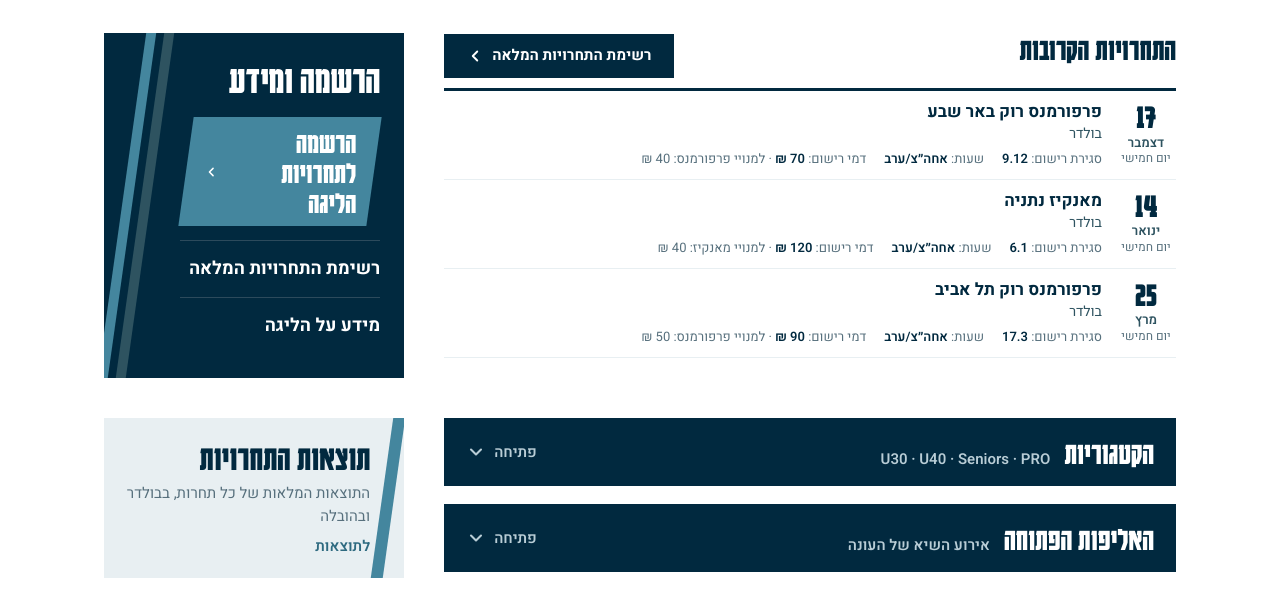
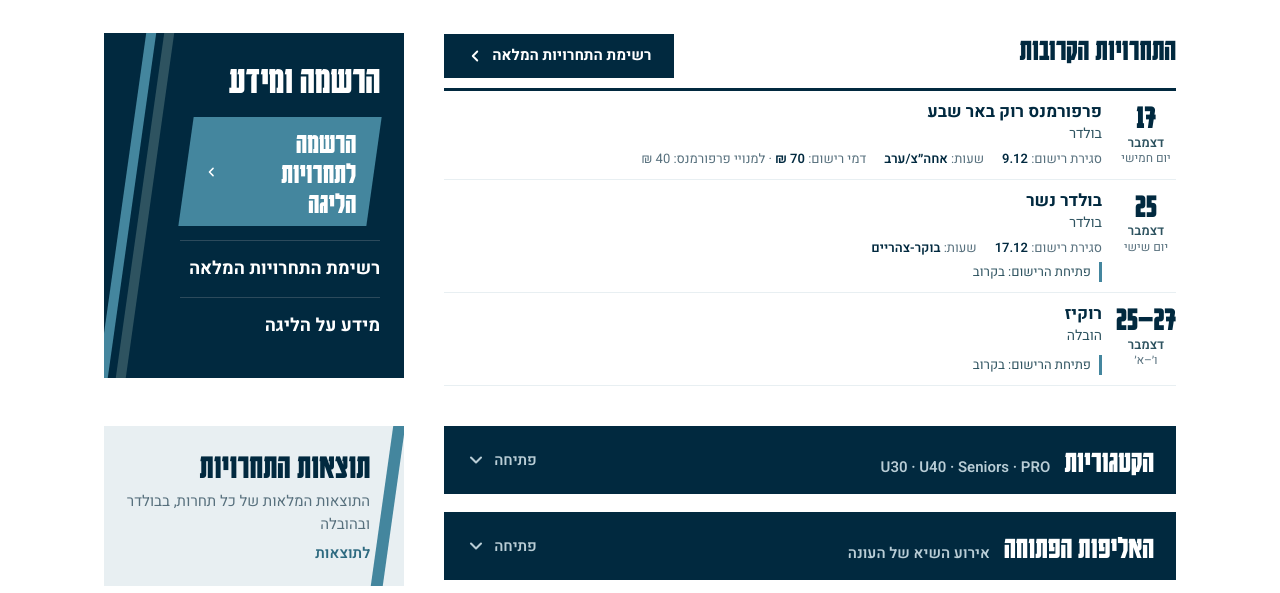
Before and after one commit to goony663/ILCA-Leagues, a plain HTML site: page open.html in a window 1280 px wide. Shown: the part 181-774 px from the top of the page. Drawn offline with Linux system fonts and the light colour scheme.

Commit message:
Open League calendar from its own sheet (תחרויות לפרסום); skip date-less items in upcoming lists
Co-Authored-By: Claude Opus 5.5 <noreply@anthropic.com>
Claude-Session: https://claude.ai/code/session_014DB3QUZjQHFRqkEHSptC18

```diff
--- a/data/calendar.json
+++ b/data/calendar.json
@@ -1,6 +1,6 @@
 {
- "updated": "2026-11-15",
- "source": "רשימת תחרויות ליגה ארצית וסימולציות- עונת 2027-2026 + דפי הליגות",
+ "updated": "2026-11-17",
+ "source": "הליגה הפתוחה: \"רשימת תחרויות הליגה הפתוחה- עונת 2027-2026\" (טאב תחרויות לפרסום) · שאר הליגות: \"רשימת תחרויות ליגה ארצית וסימולציות- עונת 2027-2026\"",
  "items": [
   {
    "league": "national",
@@ -370,39 +370,6 @@
    "regClose": "2026-12-09"
   },
   {
-   "league": "open",
-   "kind": "boulder",
-   "start": "2026-12-17",
-   "title": "פרפורמנס רוק באר שבע",
-   "sub": "בולדר",
-   "regClose": "2026-12-09",
-   "hours": "אחה״צ/ערב",
-   "fee": "70 ₪",
-   "feeMember": "למנויי פרפורמנס: 40 ₪"
-  },
-  {
-   "league": "open",
-   "kind": "boulder",
-   "start": "2027-01-14",
-   "title": "מאנקיז נתניה",
-   "sub": "בולדר",
-   "regClose": "2027-01-06",
-   "hours": "אחה״צ/ערב",
-   "fee": "120 ₪",
-   "feeMember": "למנויי מאנקיז: 40 ₪"
-  },
-  {
-   "league": "open",
-   "kind": "boulder",
-   "start": "2027-03-25",
-   "title": "פרפורמנס רוק תל אביב",
-   "sub": "בולדר",
-   "regClose": "2027-03-17",
-   "hours": "אחה״צ/ערב",
-   "fee": "90 ₪",
-   "feeMember": "למנויי פרפורמנס: 50 ₪"
-  },
-  {
    "league": "champ",
    "kind": "boulder",
    "start": "2027-01-04",
@@ -463,6 +430,85 @@
    "title": "אליפות ישראל בהובלה לילדים",
    "sub": "אליפויות",
    "cats": "U13, U15"
+  },
+  {
+   "league": "open",
+   "kind": "boulder",
+   "start": "2026-12-17",
+   "title": "פרפורמנס רוק באר שבע",
+   "sub": "בולדר",
+   "regClose": "2026-12-09",
+   "hours": "אחה״צ/ערב",
+   "fee": "70 ₪",
+   "feeMember": "למנויי פרפורמנס: 40 ₪"
+  },
+  {
+   "league": "open",
+   "kind": "boulder",
+   "start": "2026-12-25",
+   "title": "בולדר נשר",
+   "sub": "בולדר",
+   "regClose": "2026-12-17",
+   "hours": "בוקר-צהריים",
+   "note": "פתיחת הרישום: בקרוב"
+  },
+  {
+   "league": "open",
+   "kind": "lead",
+   "start": "2026-12-25",
+   "end": "2026-12-27",
+   "title": "רוקיז",
+   "sub": "הובלה",
+   "note": "פתיחת הרישום: בקרוב"
+  },
+  {
+   "league": "open",
+   "kind": "boulder",
+   "start": "2027-01-14",
+   "title": "מאנקיז נתניה",
+   "sub": "בולדר",
+   "regClose": "2027-01-06",
+   "hours": "אחה״צ/ערב",
+   "fee": "120 ₪",
+   "feeMember": "למנויי מאנקיז: 40 ₪"
+  },
+  {
+   "league": "open",
+   "kind": "boulder",
+   "start": "2027-03-25",
+   "title": "פרפורמנס רוק תל אביב",
+   "sub": "בולדר",
+   "regClose": "2027-03-17",
+   "hours": "אחה״צ/ערב",
+   "fee": "90 ₪",
+   "feeMember": "למנויי פרפורמנס: 50 ₪"
+  },
+  {
+   "league": "open",
+   "kind": "boulder",
+   "start": "2027-03-30",
+   "title": "טוטם פרדס חנה",
+   "sub": "כוכבים נופלים · בולדר",
+   "regClose": "2027-03-22",
+   "note": "פתיחת הרישום: בקרוב"
+  },
+  {
+   "league": "open",
+   "kind": "boulder",
+   "start": "2027-05-18",
+   "title": "טוטם פרדס חנה",
+   "sub": "בולדר",
+   "regClose": "2027-05-10",
+   "note": "פתיחת הרישום: בקרוב"
+  },
+  {
+   "league": "open",
+   "kind": "boulder",
+   "start": "2027-05-01",
+   "approx": "מאי",
+   "title": "דה וול מודיעין",
+   "sub": "הובלה ובולדר",
+   "note": "פתיחת הרישום: בקרוב"
   }
  ]
 }
--- a/open.html
+++ b/open.html
@@ -67,7 +67,7 @@ function upcomingRow(c, opts = {}){
     <div class="meta">${meta.join('')}</div>${c.note ? `<div class="note">${ILCA.esc(c.note)}</div>` : ''}</div></article>`;
 }
 function nextOf(items, league, n){
-  return items.filter(c => c.league === league && !c.status && ILCA.dayDiff(c.end || c.start) >= 0)
+  return items.filter(c => c.league === league && !c.status && !c.approx && ILCA.dayDiff(c.end || c.start) >= 0)
               .sort((a, b) => ILCA.D(a.start) - ILCA.D(b.start)).slice(0, n);
 }
 
```
Also changed, not shown: national.html (+1 -1 lines), 2 other files.
